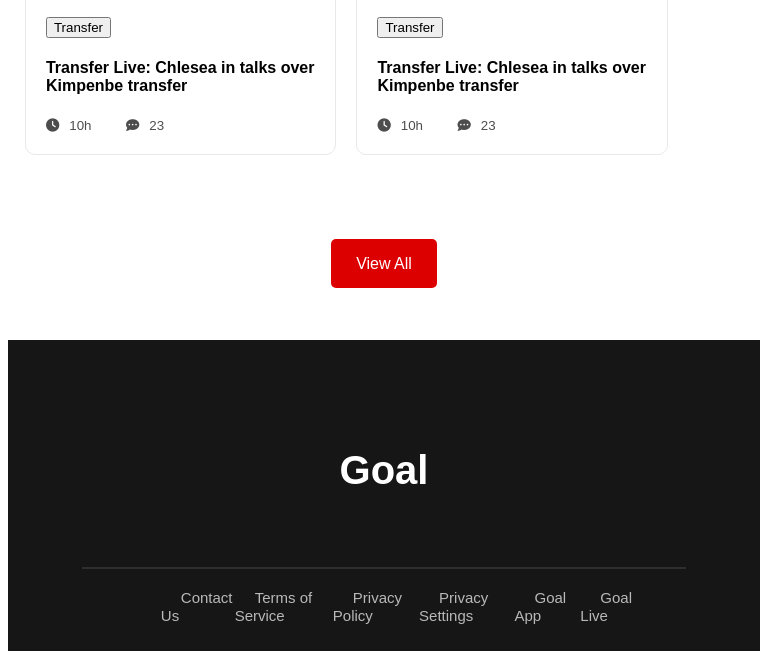
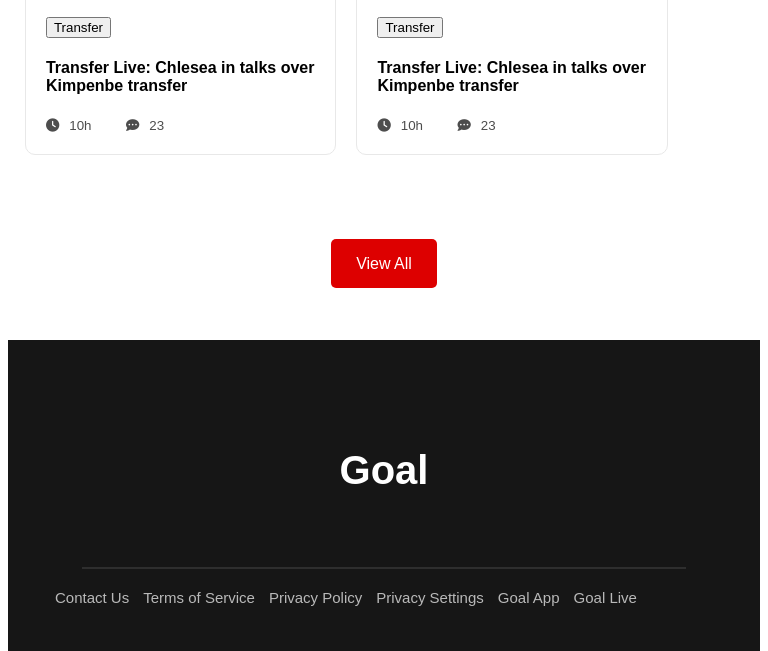
Before and after one commit to MiftahulJannatSiddiqua/Assignment_2, a plain HTML site: page index.html in a window 768 px wide. Shown: the part 1530-2181 px from the top of the page. Drawn offline with Linux system fonts and the light colour scheme.

Commit message:
commit added

```diff
--- a/style.css
+++ b/style.css
@@ -253,5 +253,12 @@ hr{
     .view_all{
         visibility: visible;
     }
+    .contact_box ul li a{
+      padding: 0px;
+      margin: 7px;
+    }
+    .contact_box  {
+        width: 100%;
+    }
 }
 /* tab view end */
--- a/style2.css
+++ b/style2.css
@@ -247,5 +247,6 @@ hr{
     .view_all{
         visibility: visible;
     }
+
 }
 /* tab view end */
```
Also changed, not shown: index2.html (+1 -0 lines).
